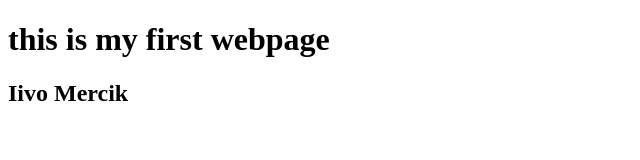
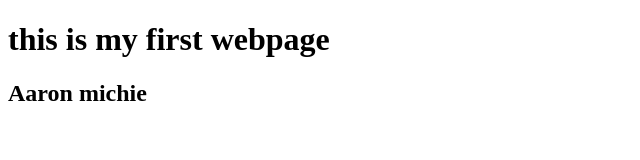
Before and after one commit to KintoreAJ117/Update1, a plain HTML site: page index.html in a window 1280 px wide. Shown: the full height of the page, 0-640 px from the left. Drawn offline with Linux system fonts and the light colour scheme.

Commit message:
it an update like eh

```diff
--- a/index.html
+++ b/index.html
@@ -6,6 +6,6 @@
 </head>
 <body>
 <h1>this is my first webpage</h1>
-<h2>Iivo Mercik</h2>
+<h2>Aaron michie</h2>
 </body>
 </html>
```
